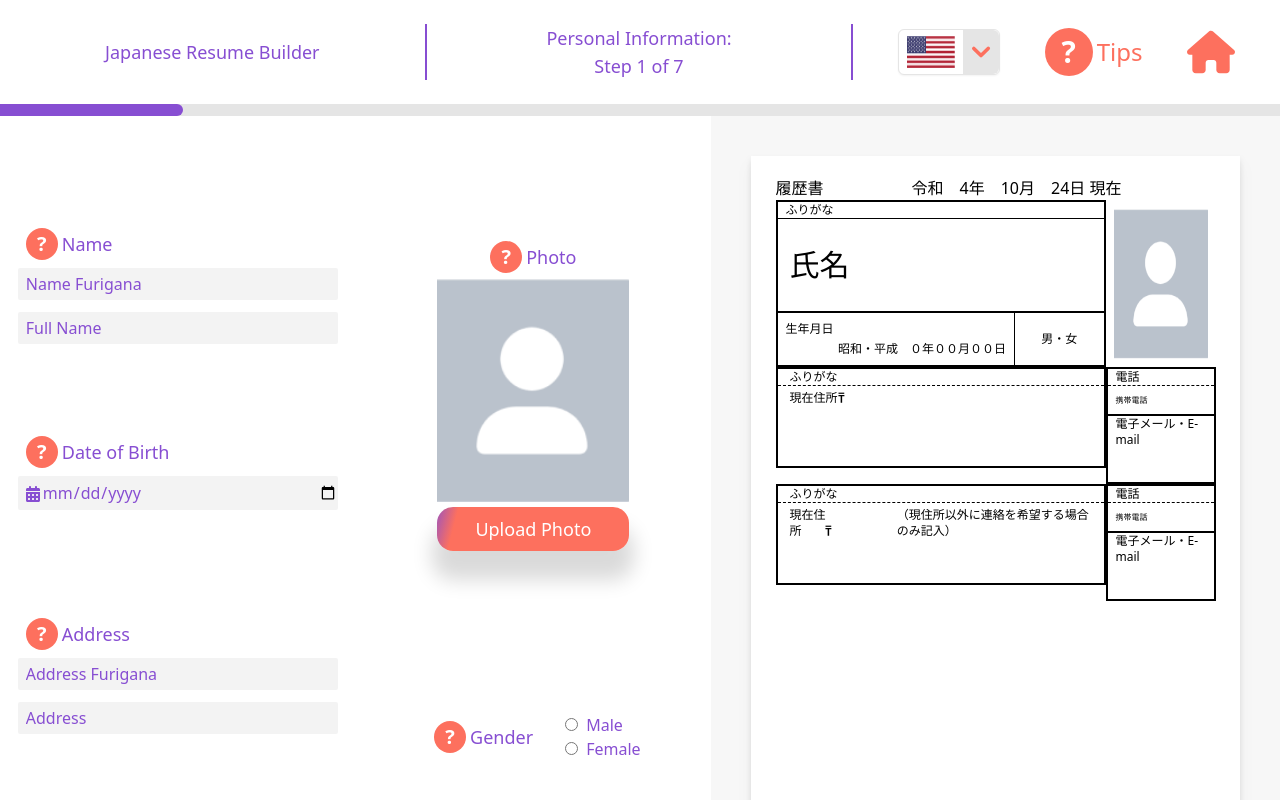
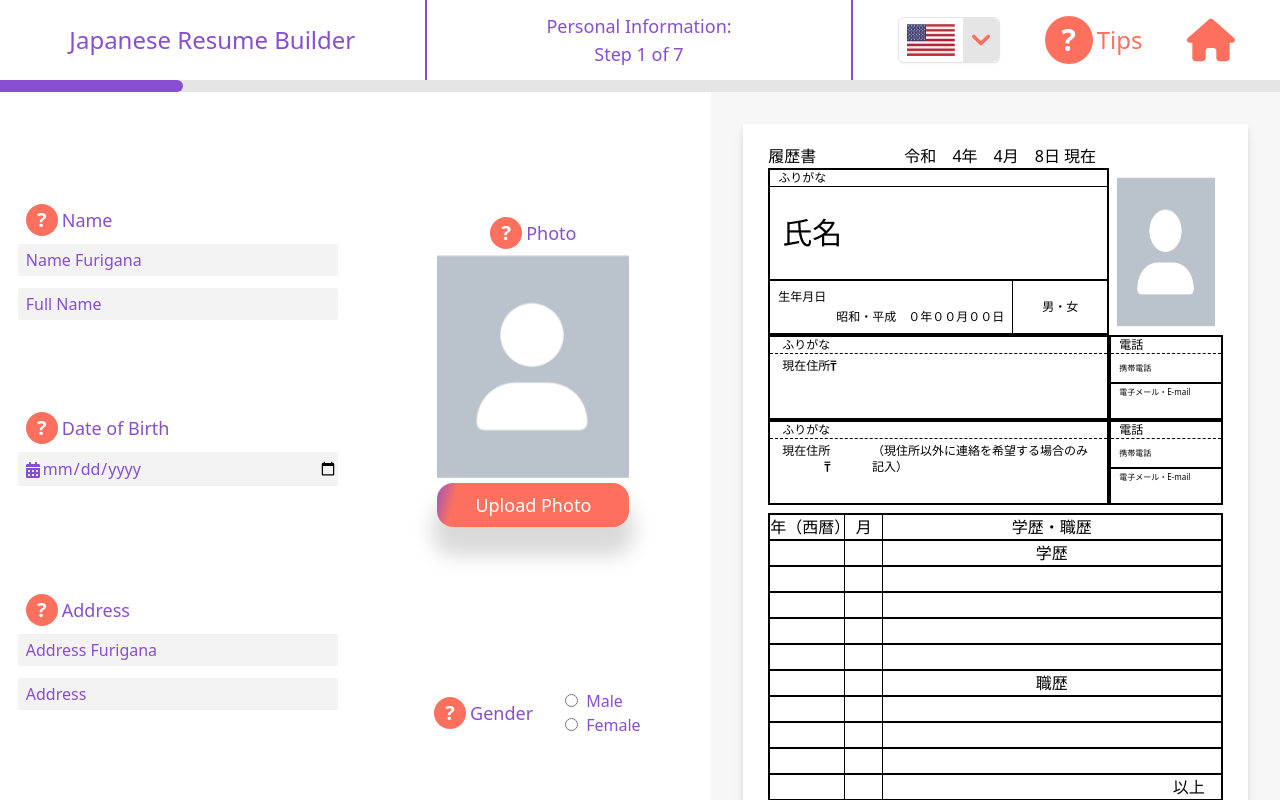
Before and after one commit to stmidi613/Japanese-Resume-Builder, a React (Create React App) app: page / in a window 1280 px wide. Shown: the top 800 px of the page. Built offline with nearby package versions, Linux system fonts and the light colour scheme.

Commit message:
I added more css to my stylesheet to get rid of wet code and finished the first page of the resume. I still have to add the boxes for the tips hover feature along with the functionality.

```diff
--- a/src/Components/Resume/ResumeHeader/ResumeHeader.tsx
+++ b/src/Components/Resume/ResumeHeader/ResumeHeader.tsx
@@ -11,15 +11,15 @@ const ResumeHeader: React.FC = () => {
 
   return (
     <>
-      <header className="grid grid-flow-col grid-cols-1 md:grid-cols-2 lg:grid-cols-3 place-content-center my-4 w-full">
-        <div className="hidden lg:grid place-content-center border-r-2 border-purple text-center my-2 text-sm md:text-lg text-purple justify-around">
-         <h1>Japanese Resume Builder</h1>
+      <header className="grid grid-flow-col grid-cols-1 md:grid-cols-2 lg:grid-cols-3 place-content-center w-full">
+        <div className="hidden lg:grid place-content-center border-r-2 border-purple text-center text-sm h-20 md:text-lg text-purple justify-around">
+         <h1 className="text-2xl">Japanese Resume Builder</h1>
         </div>
-        <div className="hidden md:grid place-content-center border-r-2 border-purple text-center my-2 text-sm md:text-lg text-purple justify-around">
+        <div className="hidden md:grid place-content-center border-r-2 border-purple text-center text-sm h-20 md:text-lg text-purple justify-around">
           <h2>{headerTitle}:</h2>
           <h3>Step {step} of 7</h3>
         </div>
-        <div className="flex justify-evenly">
+        <div className="flex justify-evenly h-20">
           <div className="grid place-content-center">
             <LanguageButton
               USF={USF}
--- a/src/Components/Resume/ResumePage1.tsx
+++ b/src/Components/Resume/ResumePage1.tsx
@@ -3,17 +3,21 @@ import photo from "../../images/photo.png";
 import post from "../../images/postnumber.svg";
 
 const ResumePage1: React.FC = () => {
+  const d = new Date();
+  const year = d.getFullYear() - 2018;
+  const month = d.getMonth() + 1;
+  const date = d.getDate();
   return (
     <>
-      <section className="hidden bg-gray bg-opacity-30 xl:block w-1/2">
-        <div className="m-10 bg-white drop-shadow-lg h-[90%]">
+      <section className="hidden w-1/2 bg-gray bg-opacity-30 xl:block">
+        <div className="page-div drop-shadow-lg">
           {/* This is the Title and date */}
           <section className="flex gap-8 ml-[5%] pt-5">
             <p className="pr-14">履歴書</p>
-            <p>令和　4年　10月　24日 現在</p>
+            <p>令和　{year}年　{month}月　{date}日 現在</p>
           </section>
           {/* Start of Name to Gender Section */}
-          <section className="mx-[5%] grid grid-cols-4">
+          <section className="resume-section">
             <div className="col-span-3">
               <div className="col-span-3 border-2">
                 <p className="w-full border-b-[1px] pl-2 text-xs">ふりがな</p>
@@ -38,13 +42,13 @@ const ResumePage1: React.FC = () => {
           </section>
           {/* End of Name to Gender Section */}
           {/* Start of Address Section */}
-          <section className="mx-[5%] grid grid-cols-4">
+          <section className="resume-section">
             <div className="col-span-3">
               <div className="col-span-3 border-2">
                 <p className="w-full px-3 border-b-[1px] border-dashed text-xs">
                   ふりがな
                 </p>
-                <div className="flex pt-1 pb-4 px-3 h-20">
+                <div className="flex pt-1 pb-3 px-3 h-16">
                   <p className="text-xs">
                     現在住所
                     <img className="float-right w-2 mt-0.5" src={post} alt="" />
@@ -59,7 +63,7 @@ const ResumePage1: React.FC = () => {
                 </p>
                 <p className="px-2 py-2 text-[.5rem]">携帯電話</p>
                 <div className="grid grid-flow-col text-xs border-t-2">
-                  <p className="px-2 text-xs pb-[2.125rem]">
+                  <p className="px-2 text-[.5rem] pb-[1.125rem]">
                     電子メール・E-mail
                   </p>
                 </div>
@@ -68,22 +72,24 @@ const ResumePage1: React.FC = () => {
           </section>
           {/* End of Address Section */}
           {/* Start of Contact Address Section */}
-          <section className="mx-[5%] grid grid-cols-4">
+          <section className="resume-section mb-2">
             <div className="col-span-3">
               <div className="col-span-3 border-2">
                 <p className="w-full px-3 border-b-[1px] border-dashed text-xs">
                   ふりがな
                 </p>
-                <div className="flex pt-1 pb-4 px-3 h-20">
+                <div className="flex pt-1 pb-3 px-3 h-16">
                   <p className="text-xs">
                     現在住所
                     <img
                       className="float-right w-2 mt-0.5"
                       src={post}
-                      alt="postnumber symbol"
+                      alt="post number symbol"
                     />
                   </p>
-                  <p className="text-xs pl-16">（現住所以外に連絡を希望する場合のみ記入）</p>
+                  <p className="text-xs pl-10">
+                    （現住所以外に連絡を希望する場合のみ記入）
+                  </p>
                 </div>
               </div>
             </div>
@@ -93,8 +99,8 @@ const ResumePage1: React.FC = () => {
                   電話
                 </p>
                 <p className="px-2 py-2 text-[.5rem]">携帯電話</p>
-                <div className="grid grid-flow-col text-xs border-t-2">
-                  <p className="px-2 text-xs pb-[2.125rem]">
+                <div className="text-xs border-t-2">
+                  <p className="px-2 text-[.5rem] pb-[1.125rem]">
                     電子メール・E-mail
                   </p>
                 </div>
@@ -102,6 +108,70 @@ const ResumePage1: React.FC = () => {
             </div>
           </section>
           {/* End of Contact Address Section */}
+          {/* Start of Education and Work History */}
+          <section className="mx-[5%] border-2">
+            <div className="grid grid-cols-12">
+              <div className="resume-history-year-div">
+                年（西暦）
+              </div>
+              <div className="resume-history-month-div">
+                月
+              </div>
+              <div className="resume-history-title-div">
+                学歴・職歴
+              </div>
+            </div>
+            <div className="resume-history-div">
+              <div className="resume-history-year-div"></div>
+              <div className="resume-history-month-div"></div>
+              <div className="resume-history-title-div">学歴</div>
+            </div>
+            <div className="resume-history-div">
+              <div className="resume-history-year-div"></div>
+              <div className="resume-history-month-div"></div>
+              <div className="resume-history-text-div">First</div>
+            </div>
+            <div className="resume-history-div">
+              <div className="resume-history-year-div"></div>
+              <div className="resume-history-month-div"></div>
+              <div className="resume-history-text-div">Second</div>
+            </div>
+            <div className="resume-history-div">
+              <div className="resume-history-year-div"></div>
+              <div className="resume-history-month-div"></div>
+              <div className="resume-history-text-div">Third</div>
+            </div>
+            <div className="resume-history-div">
+              <div className="resume-history-year-div"></div>
+              <div className="resume-history-month-div"></div>
+              <div className="resume-history-text-div">Fourth</div>
+            </div>
+            <div className="resume-history-div">
+              <div className="resume-history-year-div"></div>
+              <div className="resume-history-month-div"></div>
+              <div className="resume-history-title-div">職歴</div>
+            </div>
+            <div className="resume-history-div">
+              <div className="resume-history-year-div"></div>
+              <div className="resume-history-month-div"></div>
+              <div className="resume-history-text-div">First</div>
+            </div>
+            <div className="resume-history-div">
+              <div className="resume-history-year-div"></div>
+              <div className="resume-history-month-div"></div>
+              <div className="resume-history-text-div">Second</div>
+            </div>
+            <div className="resume-history-div">
+              <div className="resume-history-year-div"></div>
+              <div className="resume-history-month-div"></div>
+              <div className="resume-history-text-div">Third</div>
+            </div>
+            <div className="resume-history-div">
+              <div className="resume-history-year-div"></div>
+              <div className="resume-history-month-div"></div>
+              <div className="resume-history-last-div">以上</div>
+            </div>
+          </section>
         </div>
       </section>
     </>
--- a/src/Components/Resume/resume.css
+++ b/src/Components/Resume/resume.css
@@ -61,3 +61,56 @@
 .input[type="radio"]:checked{
     background-color: #874ed2;
 }
+
+.page-div{
+    margin: 2rem;
+    background-color: white;
+    height: 90%;
+}
+
+.resume-section{
+    margin-left: 5%;
+    margin-right: 5%;
+    display: grid;
+    grid-template-columns: repeat(4, minmax(0, 1fr));
+}
+
+.resume-history-div{
+    display: grid;
+    grid-template-columns: repeat(12, minmax(0, 1fr));
+    border-top-width: 2px;
+}
+
+.resume-history-year-div{
+    border-right-width: 1px;
+    display: grid;
+    grid-column: span 2 / span 2;
+    place-content: center;
+}
+
+.resume-history-month-div{
+    border-right-width: 1px;
+    display: grid;
+    grid-column: span 1 / span 1;
+    place-content: center;
+}
+
+.resume-history-title-div{
+    display: grid;
+    grid-column: span 9 / span 9;
+    place-content: center;
+}
+
+.resume-history-text-div{
+    display: grid;
+    grid-column: span 9 / span 9;
+    padding-left: .75rem;
+    color: white;
+}
+
+.resume-history-last-div{
+    display: grid;
+    place-content: end;
+    padding-right: 1rem;
+    grid-column: span 9 / span 9;
+}
```
Also changed, not shown: src/tailwind.output.css.
